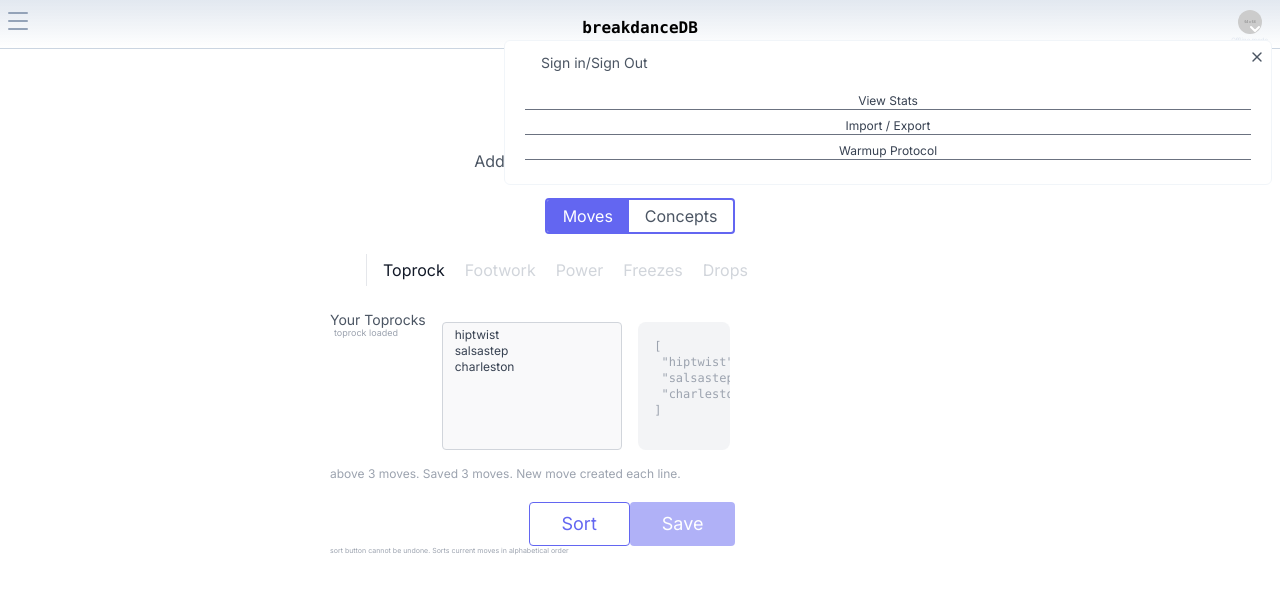
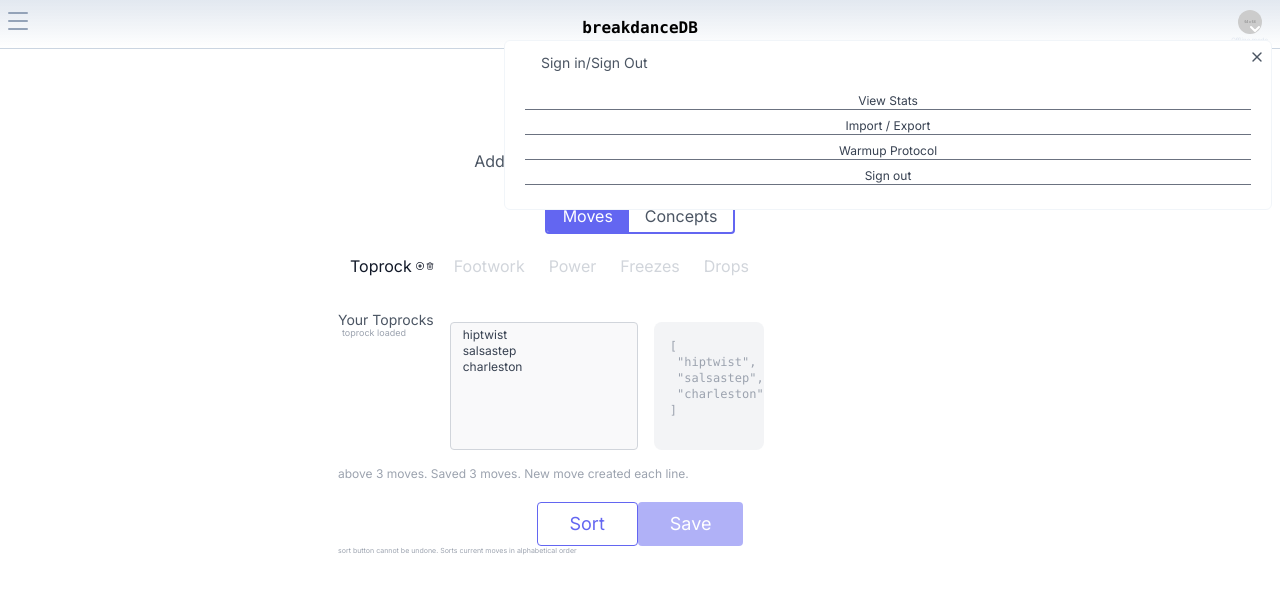
Before and after one commit to volaix/breakdancedb, a Next.js app: page /yourmoves in a window 1280 px wide. Both pictures are taken after a click on the button "Offline mode". Shown: the top 592 px of the page. Built offline with nearby package versions, Linux system fonts and the light colour scheme; no server answers.

Commit message:
FEATURE: Can add and delete move categories (#56)
* remove unused code

* center page

* remove unused code

* can add new categories

* sign out button

```diff
--- a/src/app/_components/ClientHeader.tsx
+++ b/src/app/_components/ClientHeader.tsx
@@ -214,6 +214,13 @@ export function ClientHeader({
                   Warmup Protocol‍
                 </Link>
               </li>
+              {
+                <li className="my-2 border-b border-gray-500 text-xs">
+                  <Link onClick={() => setIsSettingsOpen(false)} href="/">
+                    {hasUser ? 'Sign out' : 'Sign out'}
+                  </Link>
+                </li>
+              }
             </ul>
           </section>
         </div>
--- a/src/app/_components/Svgs.tsx
+++ b/src/app/_components/Svgs.tsx
@@ -128,11 +128,33 @@ export const RenderRedoIcon = ({ ...props }: SVGProps<SVGSVGElement>) => (
  * @returns
  */
 export const RenderAddButtonSVG = ({ ...props }: SVGProps<SVGSVGElement>) => (
-  <svg {...props} height="100%" width="100%" viewBox="0 0 122.88 122.88">
+  <svg height="100%" width="100%" viewBox="0 0 122.88 122.88" {...props}>
     <path
       pointerEvents={'none'}
       d="M61.44,0A61.46,61.46,0,1,1,18,18,61.25,61.25,0,0,1,61.44,0ZM88.6,56.82v9.24a4,4,0,0,1-4,4H70V84.62a4,4,0,0,1-4,4H56.82a4,4,0,0,1-4-4V70H38.26a4,4,0,0,1-4-4V56.82a4,4,0,0,1,4-4H52.84V38.26a4,4,0,0,1,4-4h9.24a4,4,0,0,1,4,4V52.84H84.62a4,4,0,0,1,4,4Zm8.83-31.37a50.92,50.92,0,1,0,14.9,36,50.78,50.78,0,0,0-14.9-36Z"
     />
+  </svg>
+)
+
+export const RenderTrashButtonSvg = ({ ...props }: SVGProps<SVGSVGElement>) => (
+  <svg
+    xmlns="http://www.w3.org/2000/svg"
+    width="24"
+    height="24"
+    viewBox="0 0 24 24"
+    fill="none"
+    stroke="currentColor"
+    strokeWidth="2"
+    strokeLinecap="round"
+    strokeLinejoin="round"
+    className="lucide lucide-trash2 h-4 w-4"
+    {...props}
+  >
+    <path pointerEvents="none" d="M3 6h18"></path>
+    <path pointerEvents="none" d="M19 6v14c0 1-1 2-2 2H7c-1 0-2-1-2-2V6"></path>
+    <path pointerEvents="none" d="M8 6V4c0-1 1-2 2-2h4c1 0 2 1 2 2v2"></path>
+    <line x1="10" x2="10" y1="11" y2="17"></line>
+    <line x1="14" x2="14" y1="11" y2="17"></line>
   </svg>
 )
 
--- a/src/app/_utils/lsTypes.ts
+++ b/src/app/_utils/lsTypes.ts
@@ -149,6 +149,9 @@ export type ZustandGlobalStore = GlobalStateProperties & {
     key: keyof GlobalStateProperties[typeof lsUserMoves],
   ) => GlobalStateProperties[typeof lsUserMoves][KeyOfMoves]
   getLsUserMoveCategories: () => Array<KeyOfMoves>
+  deleteUserMovesByKey: (
+    key: keyof GlobalStateProperties[typeof lsUserMoves],
+  ) => void
   //=================================
   //------Reinitialization----------
   replaceGlobalState: (state: {
--- a/src/app/_utils/zustandLocalStorage.ts
+++ b/src/app/_utils/zustandLocalStorage.ts
@@ -130,6 +130,15 @@ export const useZustandStore = create<ZustandGlobalStore>()(
         getLsUserMoveCategories: () => {
           return Object.keys(get()[lsUserMoves])
         },
+        deleteUserMovesByKey: (
+          key: keyof GlobalStateProperties[typeof lsUserMoves],
+        ) => {
+          return set((state) => {
+            console.log('Deleting ', key)
+            if (!state[lsUserMoves]) return
+            delete state[lsUserMoves][key]
+          })
+        },
 
         //=================================
         //------Reinitialization----------
--- a/src/app/layout.tsx
+++ b/src/app/layout.tsx
@@ -19,7 +19,7 @@ export default async function RootLayout({
     <html lang="en" suppressHydrationWarning>
       <body className={inter.className}>
         <RenderHeader />
-        <div className="body-font container relative flex w-full flex-col items-center text-gray-600 dark:text-gray-600">
+        <div className="body-font relative flex w-full flex-col items-center text-gray-600 dark:text-gray-600">
           {children}
         </div>
       </body>
--- a/src/app/yourmoves/Moves.tsx
+++ b/src/app/yourmoves/Moves.tsx
@@ -1,13 +1,14 @@
 import { useEffect, useState } from 'react'
 import { useForm } from 'react-hook-form'
 import { Notification } from '../_components/Notification'
-import {
-  GlobalStateProperties,
-  lsToprock,
-  lsUserMoves,
-} from '../_utils/lsTypes'
+import { GlobalStateProperties, lsUserMoves } from '../_utils/lsTypes'
 import { isValidKey } from '../_utils/lsValidation'
 import { useZustandStore } from '../_utils/zustandLocalStorage'
+import {
+  RenderAddButtonSVG,
+  RenderDeleteButtonSVG,
+  RenderTrashButtonSvg,
+} from '../_components/Svgs'
 
 //---------------------------utils---------------------------------
 const makeArray = (moveString: string): string[] =>
@@ -25,6 +26,7 @@ const hasDuplicates = (array: string[]): boolean => {
 type Inputs = {
   categoryMoves: string
 }
+
 export default function Moves() {
   //-----------------------------state---------------------------
   const [saveText, setSaveText] = useState('Save')
@@ -35,18 +37,18 @@ export default function Moves() {
     message?: string
     timeShown?: number
   }>(null)
-  const [categories, setCategories] = useState<string[]>()
+  const [categories, setCategories] = useState<string[] | null>(null)
+  const [showInput, setInput] = useState<{ [key: string]: boolean }>()
 
-  const getLsUserMoves = useZustandStore((state) => state.getLsUserMoves)
-  const setLsUserMovesByKey = useZustandStore(
-    (state) => state.setLsUserMovesByKey,
-  )
-  const getLsUserMovesByKey = useZustandStore(
+  const getUserMoves = useZustandStore((state) => state.getLsUserMoves)
+  const setCategoryValue = useZustandStore((state) => state.setLsUserMovesByKey)
+  const getCategoryValueByKey = useZustandStore(
     (state) => state.getLsUserMovesByKey,
   )
+  const deleteCategory = useZustandStore((state) => state.deleteUserMovesByKey)
   //key of category selected
   const [selectedKey, setSelectedKey] =
-    useState<keyof GlobalStateProperties[typeof lsUserMoves]>(lsToprock)
+    useState<keyof GlobalStateProperties[typeof lsUserMoves]>()
 
   //category string with n\ from zustand global state
   const [lsMoves, setLsMoves] = useState<string>('')
@@ -59,13 +61,19 @@ export default function Moves() {
     formState: { errors },
   } = useForm<Inputs>()
 
+  const {
+    register: registerNewCategory,
+    handleSubmit: submitNewCategory,
+    reset: resetNewCategory,
+  } = useForm<{ newCategory: string }>()
+
   //value of categoryMoves textarea
   const unsavedMoveList = watch('categoryMoves', '')
   //-----------------------------hooks------------------------------
   //sets categories
   useEffect(() => {
-    setCategories(Object.keys(getLsUserMoves()))
-  }, [getLsUserMoves])
+    setCategories(Object.keys(getUserMoves()))
+  }, [getUserMoves])
 
   //Show Notifcation for 2 seconds
   useEffect(() => {
@@ -87,9 +95,13 @@ export default function Moves() {
 
   //onload get moves from global state
   useEffect(() => {
-    setLsMoves(makeString(getLsUserMovesByKey(selectedKey)))
+    if (selectedKey) {
+      setLsMoves(makeString(getCategoryValueByKey(selectedKey)))
       setSaveButtonActive(false)
-  }, [getLsUserMovesByKey, selectedKey])
+    } else {
+      setSelectedKey(categories?.[0])
+    }
+  }, [categories, getCategoryValueByKey, selectedKey])
 
   //if textarea has changed, enable save button
   useEffect(() => {
@@ -115,25 +127,26 @@ export default function Moves() {
       alert('save before changing categories')
     } else {
       setSelectedKey(category)
-      setLsMoves(makeString(getLsUserMovesByKey(category)))
+      setLsMoves(makeString(getCategoryValueByKey(category)))
     }
   }
 
   return (
     <article className="body-font mx-auto text-gray-400 md:w-2/3 lg:w-1/2">
       <section className="container mx-auto flex flex-col flex-wrap items-center p-5 md:flex-row">
-        <nav className="body-font flex flex-wrap items-center justify-center text-base text-gray-300 md:ml-4 md:mr-auto md:border-l md:py-1 md:pl-4 dark:md:border-gray-700">
+        <nav className="body-font flex flex-wrap items-center justify-center text-base text-gray-300 dark:md:border-gray-700">
           {
             //------category select------------
             categories &&
-              categories.map((key) => {
+              categories.map((key, categoryIndex) => {
                 const selected = selectedKey === key
                 return (
+                  <article
+                    key={key}
+                    className={`mr-5 flex dark:${selected && 'text-white'} ${selected && `text-gray-900`}`}
+                  >
                     <label
-                    key={key}
-                    className={`mr-5  capitalize
-                        dark:${selected && 'text-white'}
-                        ${selected && `text-gray-900`}
+                      className={`mr-1 capitalize
                         `}
                     >
                       <input
@@ -146,6 +159,59 @@ export default function Moves() {
                       />
                       {key}
                     </label>
+                    {selected && !showInput?.[key] && (
+                      <section className="flex items-center">
+                        <RenderAddButtonSVG
+                          onClick={() => {
+                            setInput({ [key]: true })
+                            resetNewCategory({ newCategory: '' })
+                          }}
+                          className={` dark:${selected && 'fill-white'} ${selected ? ' fill-gray-900' : 'fill-gray-300'}  mr-0.5 size-2`}
+                        />
+                        <RenderTrashButtonSvg
+                          onClick={() => {
+                            if (categories.length > 1) {
+                              deleteCategory(key)
+                              setSelectedKey(categories?.[categoryIndex - 1])
+                              setCategories(Object.keys(getUserMoves()))
+                            }
+                          }}
+                          className="size-2"
+                        />
+                      </section>
+                    )}
+                    {showInput?.[key] && (
+                      <form
+                        className="flex items-center"
+                        onSubmit={(e) => {
+                          setInput({ [key]: false })
+                        }}
+                      >
+                        <input
+                          className="ml-1 w-full rounded border border-gray-300 bg-gray-100 bg-opacity-50 px-1 text-gray-700 outline-none transition-colors duration-200 ease-in-out focus:border-indigo-500 focus:bg-transparent focus:ring-2 focus:ring-indigo-200 dark:border-gray-700 dark:bg-gray-800 dark:bg-opacity-40 dark:text-gray-100 dark:focus:ring-indigo-900"
+                          type="text"
+                          placeholder="New Category"
+                          {...registerNewCategory('newCategory', {
+                            required: true,
+                          })}
+                        />
+                        <RenderAddButtonSVG
+                          onClick={submitNewCategory(({ newCategory }) => {
+                            setCategoryValue(newCategory, [])
+                            setInput({ [key]: false })
+                            setCategories(Object.keys(getUserMoves()))
+                          })}
+                          className={`ml-1 size-8 fill-indigo-500`}
+                        />
+                        <RenderDeleteButtonSVG
+                          onClick={() => {
+                            setInput({ [key]: false })
+                          }}
+                          className="mb-0.5 size-12"
+                        />
+                      </form>
+                    )}
+                  </article>
                 )
               })
           }
@@ -154,6 +220,9 @@ export default function Moves() {
       {/* ------------form----------- */}
       <form
         onSubmit={handleSubmit((data) => {
+          console.log('data: ', data)
+
+          console.log('selectedKey: ', selectedKey)
           const movesArr = makeArray(data.categoryMoves)
           if (hasDuplicates(movesArr)) {
             setSaveButtonActive(false)
@@ -164,33 +233,37 @@ export default function Moves() {
             sortMovesInTextArea()
             // setLsMoves(makeString(movesArr.sort()))
             return
-          } else if (isValidKey(selectedKey)) {
-            setLsUserMovesByKey(selectedKey, movesArr)
-            setLsMoves(makeString(getLsUserMovesByKey(selectedKey)))
+          } else if (
+            selectedKey &&
+            categories &&
+            isValidKey(selectedKey, categories)
+          ) {
+            setCategoryValue(selectedKey, movesArr)
+            setLsMoves(makeString(getCategoryValueByKey(selectedKey)))
             setSaveText('Saved')
             setSaveButtonActive(false)
             setNotification({ message: 'Saved', visible: true })
           }
         })}
-        className="relative -m-2 flex w-full flex-wrap p-2"
+        className="relative flex w-full flex-wrap p-2"
       >
         {/* --------------------text area form--------------------------- */}
         {/* ---------------loaded text------------------------ */}
+        <h2 className="text-sm capitalize leading-7 text-gray-600 dark:text-gray-400">
+          {`Your ${selectedKey ? selectedKey + 's' : 'moves'}`}
+        </h2>
         <label className="absolute ml-1 mt-5 text-[9px]">
           {`${hasLoaded ? selectedKey + ' loaded' : 'Not loaded'}`}
         </label>
-        <h2 className="text-sm capitalize leading-7 text-gray-600 dark:text-gray-400">
-          {`Your ${selectedKey ? selectedKey + 's' : 'moves'}`}
-        </h2>
         {/* ---------------text area------------------------ */}
-        <section className="flex max-w-xs space-x-4 p-4">
+        <section className="flex max-w-full space-x-4 p-4">
           {/* -----------------left textarea------------------- */}
           <textarea
             {...register('categoryMoves')}
             className="h-32 w-8/12 max-w-fit resize-none rounded border border-gray-300 bg-gray-100 bg-opacity-50 px-3 py-1 text-xs text-gray-700 outline-none transition-colors duration-200 ease-in-out focus:border-indigo-500 focus:bg-white focus:ring-2 focus:ring-indigo-200 dark:border-gray-700 dark:bg-gray-800 dark:bg-opacity-40 dark:text-gray-100 dark:focus:bg-gray-900 dark:focus:ring-indigo-900"
           />
           {/* --------------------right json view-------------------- */}
-          <pre className="h-32 w-4/12 max-w-28 overflow-y-auto rounded-lg bg-gray-100 p-4 text-[10px] text-xs">
+          <pre className="h-32 w-4/12 max-w-28 overflow-y-auto rounded-lg bg-gray-100 p-4 text-[10px] text-xs md:max-w-full">
             {JSON.stringify(unsavedMoveList.split(/\r\n|\r|\n/), null, 1)}
           </pre>
         </section>
@@ -205,8 +278,7 @@ export default function Moves() {
         <section className="mt-5 flex w-full justify-center">
           {/* ----------sort button------- */}
           <button
-            className="flex items-center justify-center rounded border border-indigo-500 px-8 py-2 text-center text-indigo-500
- "
+            className="flex items-center justify-center rounded border border-indigo-500 px-8 py-2 text-center text-indigo-500 "
             onClick={(e) => {
               //prevents form submit
               e.preventDefault()
@@ -219,8 +291,7 @@ export default function Moves() {
           <button
             disabled={!saveButtonActive}
             type="submit"
-            className="flex rounded border-0 bg-indigo-500 px-8 py-2 text-lg text-white
-  hover:bg-indigo-600 focus:outline-none disabled:opacity-50"
+            className="flex rounded border-0 bg-indigo-500 px-8 py-2 text-lg text-white hover:bg-indigo-600 focus:outline-none disabled:opacity-50"
           >
             {saveText}
           </button>
```
Also changed, not shown: next.config.mjs (+0 -8 lines), src/app/SaveUser.tsx (deleted, +0 -32 lines), src/app/_utils/actions.ts (+2 -17 lines), src/app/_utils/lsValidation.ts (+3 -9 lines), src/app/yourmoves/loading.tsx (added, +7 -0 lines). Lines whose indentation alone changed are shown as unchanged.
